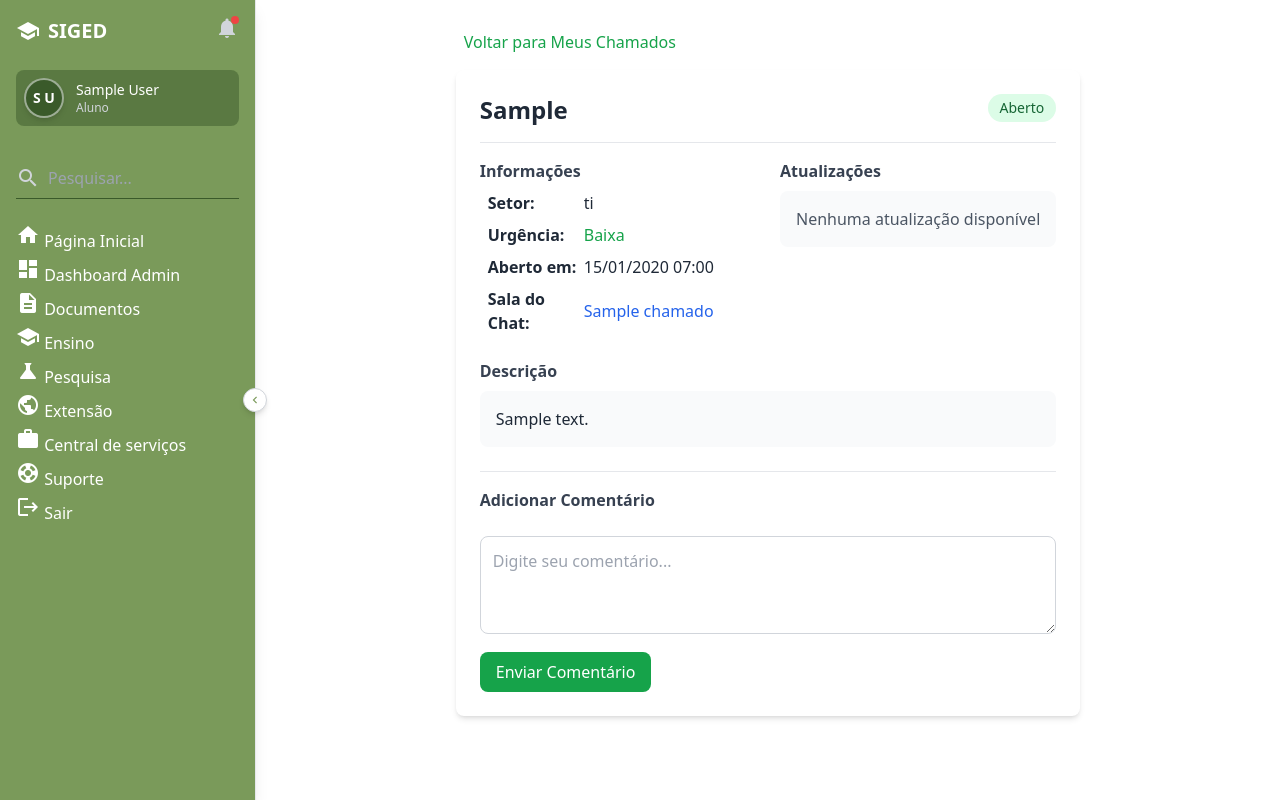
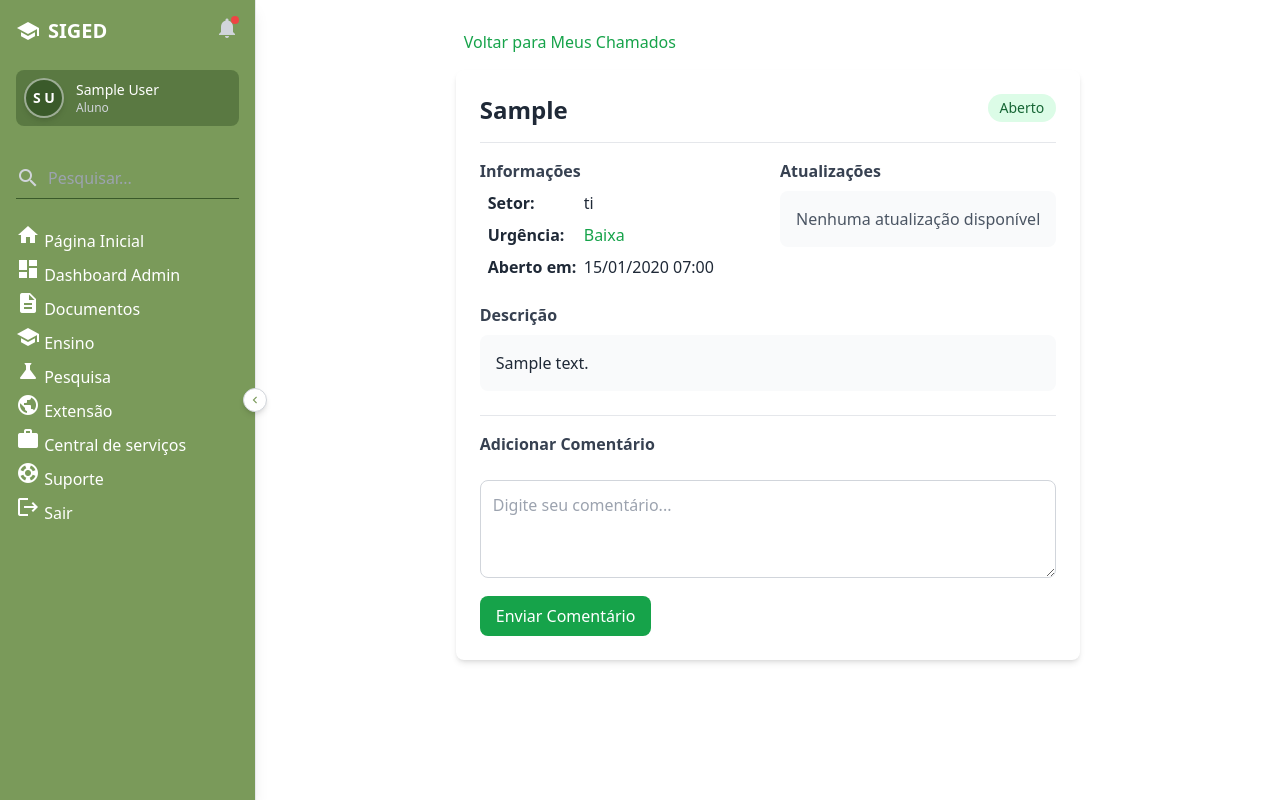
Before and after one commit to ranixx1/SIGED, a Django app: page /home/meus-chamados/1/ in a window 1280 px wide. Run offline with Django 4.2, Linux system fonts and the light colour scheme; a user stored in the database is signed in; tables that the repository leaves empty hold one stand-in row (values such as "Sample post"); some libraries are stand-ins or nearby versions.

Commit message:
remove: funcionalidades do chat

```diff
--- a/suap-clone/App/templates/App/pages/central/detalhe_chamado.html
+++ b/suap-clone/App/templates/App/pages/central/detalhe_chamado.html
@@ -41,15 +41,6 @@
                         <strong class="w-24 inline-block">Aberto em:</strong>
                         {{ chamado.data_criacao|date:"d/m/Y H:i" }}
                     </li>
-                    {% if chamado.chat_room_name %} {# NOVO: Se for um chamado de chat #}
-                    <li class="flex items-center">
-                        <i class="bi bi-chat-dots mr-2 text-gray-500"></i>
-                        <strong class="w-24 inline-block">Sala do Chat:</strong>
-                        <a href="{% url 'chat_room' chamado.chat_room_name %}" class="text-blue-600 hover:underline">
-                            {{ chamado.chat_room_name }}
-                        </a>
-                    </li>
-                    {% endif %}
                 </ul>
             </div>
 
```
